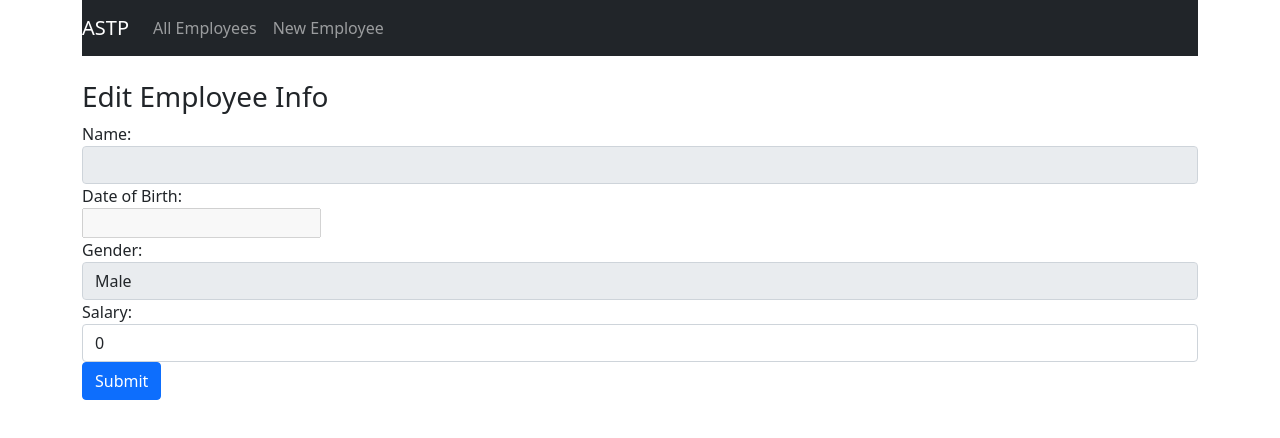
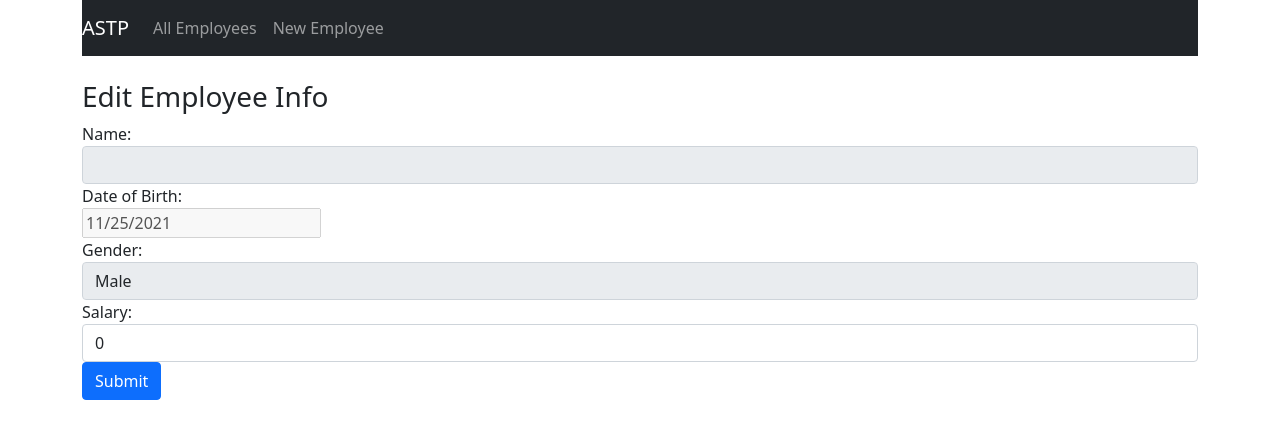
Before and after one commit to Yemisrach15/astp, a React (Create React App) app in the folder frontend/: page /edit/1 in a window 1280 px wide. Shown: the top 438 px of the page. Built offline with nearby package versions, Linux system fonts and the light colour scheme; no server answers.

Commit message:
Migrate react app to TypeScript

```diff
--- a/frontend/src/components/edit-employee.component.js
+++ b/frontend/src/components/create-employee.component.tsx
@@ -2,55 +2,60 @@ import axios from "axios";
 import { Component } from "react";
 import DatePicker from 'react-datepicker';
 import 'react-datepicker/dist/react-datepicker.css';
-import { useParams } from "react-router";
 
-export default function EditEmployee() {
-    const { id } = useParams();
-
-    return (
-        <EditEmployeeWithProps id={id} />
-    );
+interface IProps {
 }
 
-class EditEmployeeWithProps extends Component {
+interface IState {
+  name?: string;
+  birthDate?: Date;
+  gender?: string;
+  salary?: number;
+}
 
-    constructor(props) {
+export default class CreateEmployee extends Component<IProps, IState> {
+    constructor(props: IProps) {
         super(props);
 
+        this.onChangeName = this.onChangeName.bind(this);
+        this.onChangeBirthDate = this.onChangeBirthDate.bind(this);
+        this.onChangeGender = this.onChangeGender.bind(this);
         this.onChangeSalary = this.onChangeSalary.bind(this);
         this.onSubmit = this.onSubmit.bind(this);
 
         this.state = {
             name: '',
-            birthDate: '',
+            birthDate: new Date(),
             gender: '',
             salary: 0
         }
     }
 
-    componentDidMount() {
-        // console.log(this);
-        axios.get('http://localhost:9000/api/v1/employees/' + this.props.id)
-            .then(response => {
-                this.setState({
-                    name: response.data.name,
-                    birthDate: new Date(response.data.birthDate),
-                    gender: response.data.gender,
-                    salary: response.data.salary
-                })
-            })
-            .catch(function (error) {
-                console.log(error);
-            })
-    }
-
-    onChangeSalary(e) {
+    onChangeName(e: React.ChangeEvent<HTMLInputElement>) {
         this.setState({
-            salary: e.target.value
+            name: e.target.value
         });
     }
 
-    onSubmit(e) {
+    onChangeBirthDate(date: Date) {
+        this.setState({
+            birthDate: date
+        });
+    }
+
+    onChangeGender(e: React.ChangeEvent<HTMLSelectElement>) {
+        this.setState({
+            gender: e.target.value
+        });
+    }
+
+    onChangeSalary(e: React.ChangeEvent<HTMLInputElement>) {
+        this.setState({
+            salary: Number(e.target.value)
+        });
+    }
+
+    onSubmit(e: React.FormEvent<HTMLFormElement>) {
         e.preventDefault();
 
         const employee = {
@@ -62,43 +67,42 @@ class EditEmployeeWithProps extends Component {
 
         console.log(employee);
 
-        axios.post('http://localhost:9000/api/v1/employees/' + this.props.id, employee)
+        axios.post('http://localhost:9000/api/v1/employees', employee)
             .then((res) => console.log(res.data));
-
-        window.location = '/';
+        // FIXME: if not working, window.location = '/'
+        window.location.href = '/';
     }
 
     render() {
         return (
             <div>
-                <h3>Edit Employee Info</h3>
+                <h3>Register New Employee</h3>
                 <form onSubmit={this.onSubmit}>
                     <div className="form-group">
-                        <label>Name: </label>
+                        <label>Full Name: </label>
                         <input type="text"
                             required
                             className="form-control"
                             value={this.state.name}
-                            disabled
+                            onChange={this.onChangeName}
                         />
                     </div>
                     <div className="form-group">
-                        <label>Date of Birth: </label>
+                        <label>Birth Date: </label>
                         <div>
                             <DatePicker
                                 selected={this.state.birthDate}
-                                disabled
+                                onChange={this.onChangeBirthDate}
                             />
                         </div>
                     </div>
                     <div className="form-group">
                         <label>Gender: </label>
-                        <input
-                            type="text"
-                            className="form-control"
-                            value={this.state.gender === 'f'? "Female" : "Male"}
-                            disabled
-                        />
+                        <select required className="form-control" onChange={this.onChangeGender}>
+                            <option value='' disabled selected>Select</option>
+                            <option key='f' value='f'>Female</option>
+                            <option key='m' value='m'>Male</option>
+                        </select>
                     </div>
                     <div className="form-group">
                         <label>Salary: </label>
--- a/frontend/src/components/create-employee.component.js
+++ b/frontend/src/components/edit-employee.component.tsx
@@ -2,50 +2,66 @@ import axios from "axios";
 import { Component } from "react";
 import DatePicker from 'react-datepicker';
 import 'react-datepicker/dist/react-datepicker.css';
+import { useParams } from "react-router";
 
-export default class CreateEmployee extends Component {
-    constructor(props) {
+interface IProps {
+    id: string;
+}
+
+interface IState {
+  name?: string;
+  birthDate?: Date;
+  gender?: string;
+  salary?: number;
+}
+
+export default function EditEmployee() {
+    const { id } = useParams();
+
+    return (
+        <EditEmployeeWithProps id={id!} />
+    );
+}
+
+class EditEmployeeWithProps extends Component<IProps, IState> {
+
+    constructor(props: IProps) {
         super(props);
 
-        this.onChangeName = this.onChangeName.bind(this);
-        this.onChangeBirthDate = this.onChangeBirthDate.bind(this);
-        this.onChangeGender = this.onChangeGender.bind(this);
         this.onChangeSalary = this.onChangeSalary.bind(this);
         this.onSubmit = this.onSubmit.bind(this);
 
         this.state = {
             name: '',
-            birthDate: '',
+            birthDate: new Date(),
             gender: '',
             salary: 0
         }
     }
 
-    onChangeName(e) {
+    componentDidMount() {
+        // console.log(this);
+        axios.get('http://localhost:9000/api/v1/employees/' + this.props.id)
+            .then(response => {
+                this.setState({
+                    name: response.data.name,
+                    birthDate: new Date(response.data.birthDate),
+                    gender: response.data.gender,
+                    salary: response.data.salary
+                })
+            })
+            .catch(function (error) {
+                console.log(error);
+            })
+    }
+
+    onChangeSalary(e: React.ChangeEvent<HTMLInputElement>) {
         this.setState({
-            name: e.target.value
+            salary: Number(e.target.value)
         });
     }
 
-    onChangeBirthDate(date) {
-        this.setState({
-            birthDate: date
-        });
-    }
-
-    onChangeGender(e) {
-        this.setState({
-            gender: e.target.value
-        });
-    }
-
-    onChangeSalary(e) {
-        this.setState({
-            salary: e.target.value
-        });
-    }
-
-    onSubmit(e) {
+    onSubmit(e: React.FormEvent<HTMLFormElement>) {
         e.preventDefault();
 
         const employee = {
@@ -57,42 +73,44 @@ export default class CreateEmployee extends Component {
 
         console.log(employee);
 
-        axios.post('http://localhost:9000/api/v1/employees', employee)
+        axios.post('http://localhost:9000/api/v1/employees/' + this.props.id, employee)
             .then((res) => console.log(res.data));
-
-        window.location = '/';
+        // FIXME: if not working, window.location = '/'
+        window.location.href = '/';
     }
 
     render() {
         return (
             <div>
-                <h3>Register New Employee</h3>
+                <h3>Edit Employee Info</h3>
                 <form onSubmit={this.onSubmit}>
                     <div className="form-group">
-                        <label>Full Name: </label>
+                        <label>Name: </label>
                         <input type="text"
                             required
                             className="form-control"
                             value={this.state.name}
-                            onChange={this.onChangeName}
+                            disabled
                         />
                     </div>
                     <div className="form-group">
-                        <label>Birth Date: </label>
+                        <label>Date of Birth: </label>
                         <div>
                             <DatePicker
                                 selected={this.state.birthDate}
-                                onChange={this.onChangeBirthDate}
+                                onChange={()=>null}
+                                disabled
                             />
                         </div>
                     </div>
                     <div className="form-group">
                         <label>Gender: </label>
-                        <select required className="form-control" onChange={this.onChangeGender}>
-                            <option value='' disabled selected>Select</option>
-                            <option key='f' value='f'>Female</option>
-                            <option key='m' value='m'>Male</option>
-                        </select>
+                        <input
+                            type="text"
+                            className="form-control"
+                            value={this.state.gender === 'f'? "Female" : "Male"}
+                            disabled
+                        />
                     </div>
                     <div className="form-group">
                         <label>Salary: </label>
--- a/frontend/src/components/employees-list.component.js
+++ b/frontend/src/components/employees-list.component.tsx
@@ -3,10 +3,27 @@ import { Component } from "react";
 import { Link } from "react-router-dom";
 import '../App.css';
 
-const Employee = props => (
+interface IProps {
+}
+interface IEmployee{
+    _id?: string;
+    name?: string;
+    birthDate: Date;
+    gender?: string;
+    salary?: number;
+}
+interface IState {
+  employees: IEmployee[];
+}
+interface IPropEmployee {
+    employee: IEmployee;
+    deleteEmployee: Function;
+}
+
+const Employee = (props: IPropEmployee) => (
     <tr>
         <td>{props.employee.name}</td>
-        <td>{props.employee.birthDate.substring(0, 10)}</td>
+        <td>{props.employee.birthDate.toString().substring(0, 10)}</td>
         <td>{props.employee.gender === "f"? "Female": "Male"}</td>
         <td>{props.employee.salary}</td>
         <td>
@@ -16,8 +33,8 @@ const Employee = props => (
     </tr>
 )
 
-export default class EmployeesList extends Component {
-    constructor(props) {
+export default class EmployeesList extends Component<IProps, IState> {
+    constructor(props: IProps) {
         super(props);
 
         this.deleteEmployee = this.deleteEmployee.bind(this);
@@ -37,7 +54,7 @@ export default class EmployeesList extends Component {
             .catch(err => console.log(err));
     }
 
-    deleteEmployee(id) {
+    deleteEmployee(id: String) {
         axios.delete('http://localhost:9000/api/v1/employees/' + id)
             .then(res => {
                 console.log(res.data);
--- /dev/null
+++ b/frontend/src/react-app-env.d.ts
@@ -0,0 +1 @@
+/// <reference types="react-scripts" />
```
Also changed, not shown: frontend/package.json (+7 -0 lines), frontend/tsconfig.json (added, +26 -0 lines), frontend/src/components/navbar.component.tsx (renamed from frontend/src/components/navbar.component.js), 1 other file (tests, documents, lock files or other folders).
